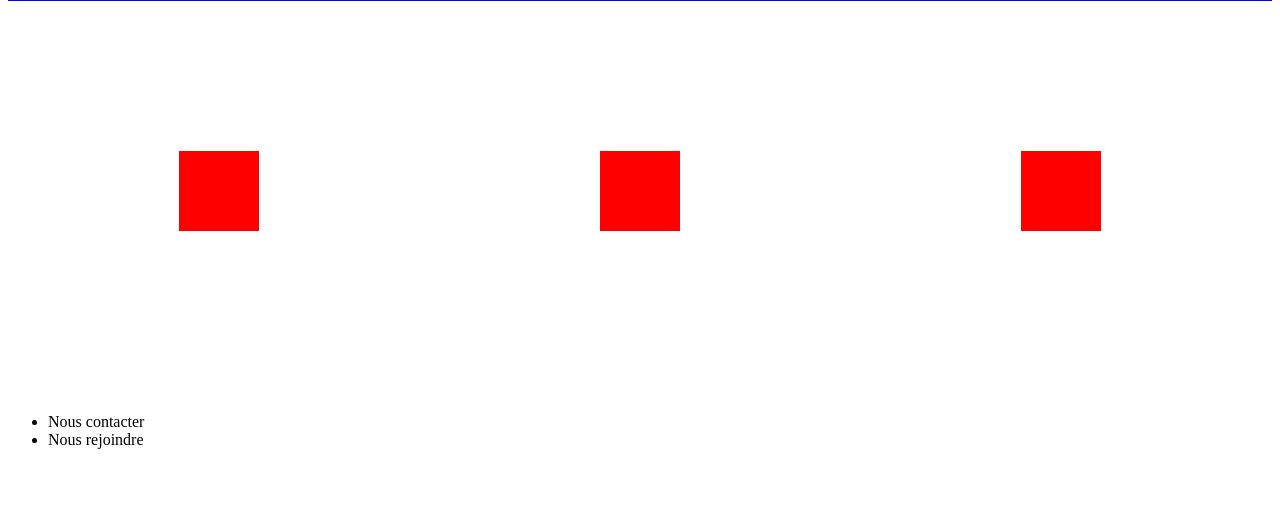
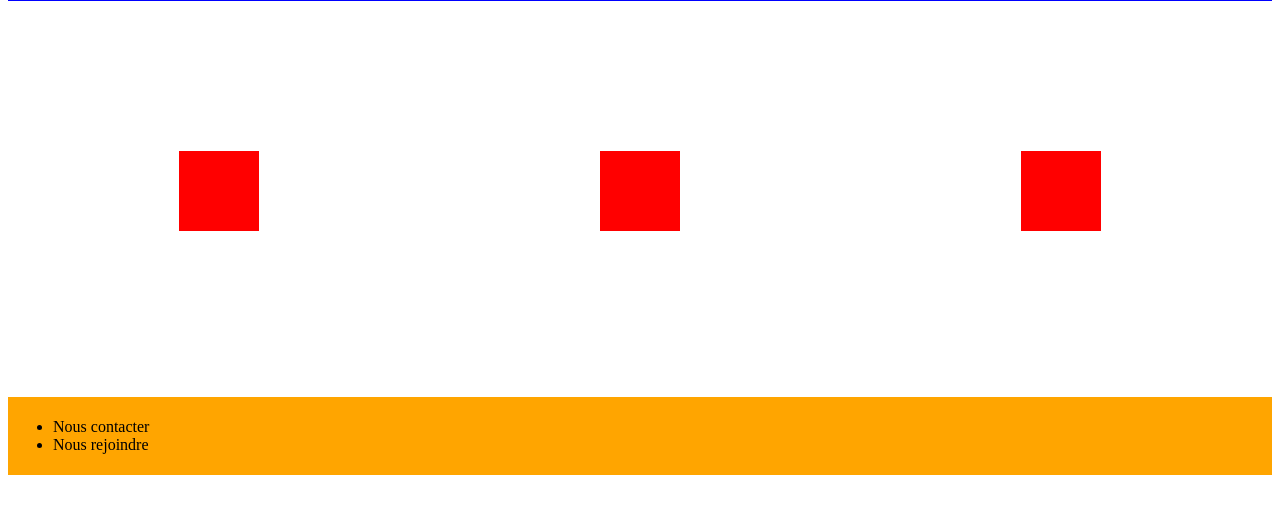
Before and after one commit to rb-x/tp-git-3SI2, a plain HTML site: page index.html in a window 1280 px wide. Shown: the part 138-652 px from the top of the page. Drawn offline with Linux system fonts and the light colour scheme.

Commit message:
Add styling for the footer [ref: 6]

```diff
--- a/assets/styles.css
+++ b/assets/styles.css
@@ -19,3 +19,8 @@
 	margin: 150px 150px;
 	background-color: red;
 }
+
+.footer__container {
+	background-color: orange;
+	padding: 5px;
+}
```
